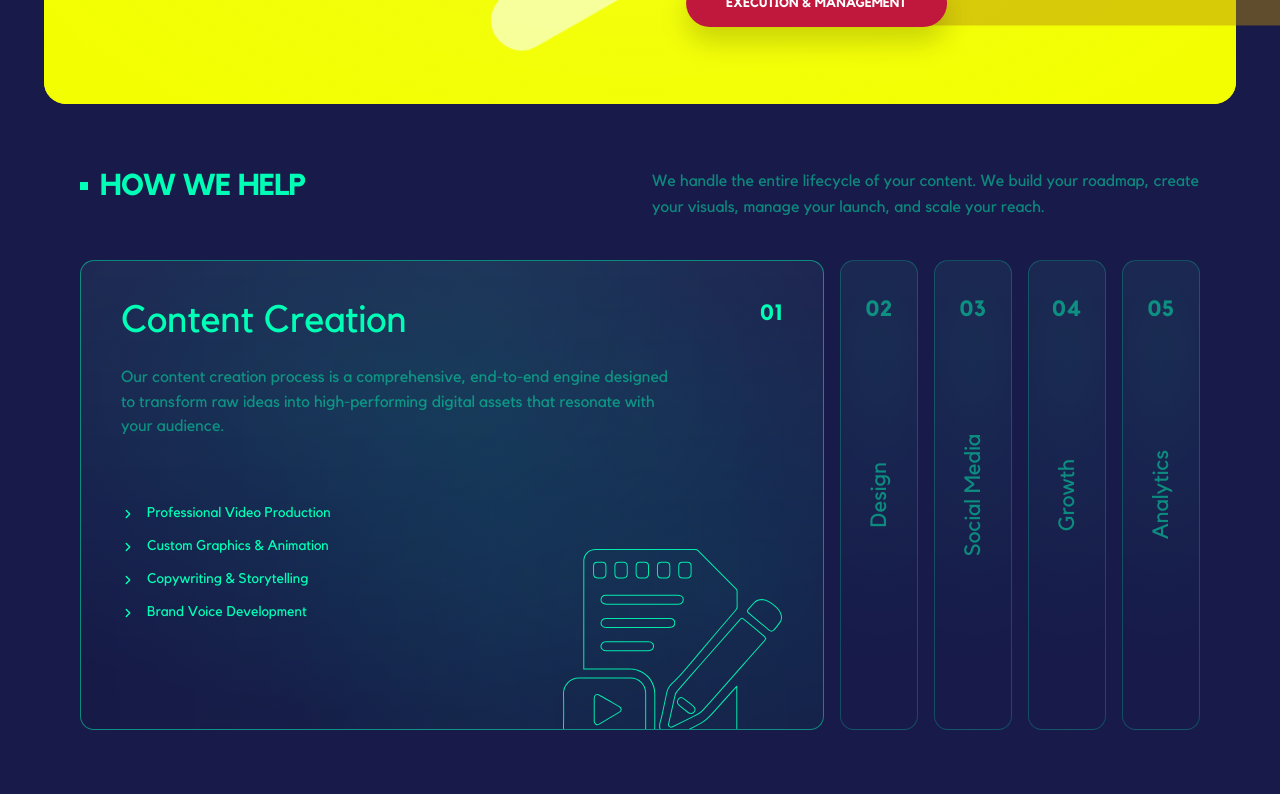
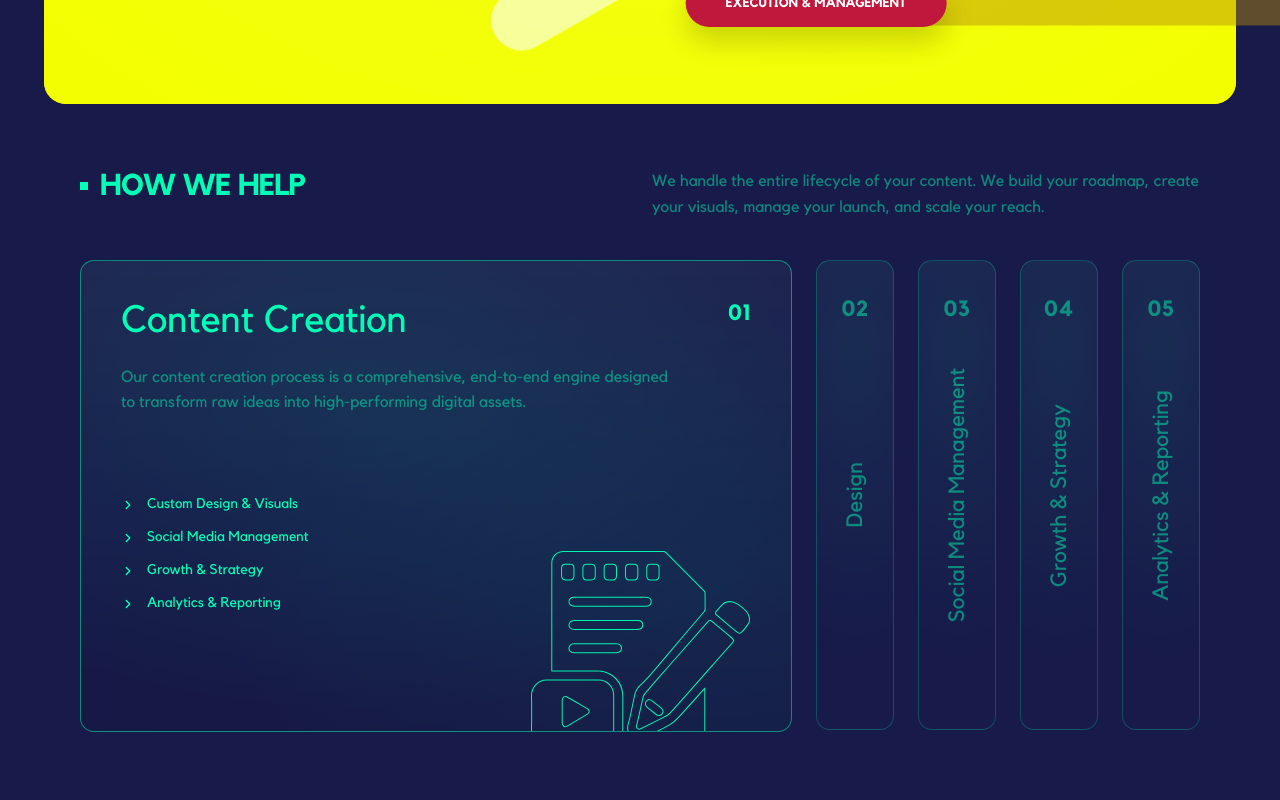
Before and after one commit to Omardiab22/creators-hub, a Next.js app: page / in a window 1280 px wide. Shown: the part 1292-2092 px from the top of the page. Built offline with nearby package versions, Linux system fonts and the light colour scheme.

Commit message:
edit way we work section

```diff
--- a/src/components/sections/WayWeWork.tsx
+++ b/src/components/sections/WayWeWork.tsx
@@ -276,48 +276,40 @@ function HowWeHelp({ bigIcon, className = "" }: HowWeHelpProps) {
         number: "01",
         label: "Content Creation",
         title: "Content Creation",
-        desc: "Our content creation process is a comprehensive, end-to-end engine designed to transform raw ideas into high-performing digital assets that resonate with your audience.",
-        bullets: ["Professional Video Production", "Custom Graphics & Animation", "Copywriting & Storytelling", "Brand Voice Development"],
+        desc: "Our content creation process is a comprehensive, end-to-end engine designed to transform raw ideas into high-performing digital assets.",
+        bullets: ["Custom Design & Visuals", "Social Media Management", "Growth & Strategy", "Analytics & Reporting"],
       },
-      {
-        id: "t2",
-        number: "02",
-        label: "Design",
-        title: "Design Excellence",
-        desc: "We craft stunning visual identities and user experiences that elevate your brand. From logos to complete design systems, every pixel is purposefully placed.",
-        bullets: ["Brand Identity & Logo Design", "UI/UX Design", "Marketing Materials", "Web & Mobile Design"],
-      },
-      {
-        id: "t3",
-        number: "03",
-        label: "Social Media",
-        title: "Social Media Management",
-        desc: "Strategic social media management that builds communities, drives engagement, and converts followers into loyal customers across all major platforms.",
-        bullets: ["Platform Strategy & Planning", "Content Calendar Management", "Community Engagement", "Influencer Collaboration"],
-      },
-      {
-        id: "t4",
-        number: "04",
-        label: "Growth",
-        title: "Growth & Strategy",
-        desc: "Data-driven growth strategies tailored to your business goals. We identify opportunities, optimize channels, and scale what works to maximize your ROI.",
-        bullets: ["Market Research & Analysis", "Audience Targeting", "Campaign Optimization", "Conversion Rate Optimization"],
-      },
-      {
-        id: "t5",
-        number: "05",
-        label: "Analytics",
-        title: "Analytics & Reporting",
-        desc: "Comprehensive analytics and transparent reporting that give you complete visibility into your campaign performance and business growth metrics.",
-        bullets: ["Performance Dashboards", "Custom Reports & Insights", "ROI Tracking", "Competitor Analysis"],
-      },
+      { id: "t2", number: "02", label: "Design", title: "Design", desc: "", bullets: [] },
+      { id: "t3", number: "03", label: "Social Media Management", title: "Social Media Management", desc: "", bullets: [] },
+      { id: "t4", number: "04", label: "Growth & Strategy", title: "Growth & Strategy", desc: "", bullets: [] },
+      { id: "t5", number: "05", label: "Analytics & Reporting", title: "Analytics & Reporting", desc: "", bullets: [] },
     ],
     []
   );
 
   const [activeId, setActiveId] = useState<string>(tabs[0].id);
+
+  // ✅ active index
   const activeIndex = useMemo(() => tabs.findIndex((t) => t.id === activeId), [tabs, activeId]);
+
+  // ✅ grid columns: active = 1fr, others = 78px
+  const gridCols = useMemo(
+    () => tabs.map((t) => (t.id === activeId ? "minmax(0, 1fr)" : "78px")).join(" "),
+    [tabs, activeId]
+  );
+
   const activeTab = tabs[activeIndex] ?? tabs[0];
+
+  // ✅ Smooth slower transition config (shared)
+  const smoothLayout = useMemo(
+    () => ({
+      type: "spring" as const,
+      stiffness: 220,
+      damping: 32,
+      mass: 1.15,
+    }),
+    []
+  );
 
   return (
     <section id="how-we-help" className={`relative w-full ${className}`} style={{ background: NAVY }}>
@@ -345,20 +337,7 @@ function HowWeHelp({ bigIcon, className = "" }: HowWeHelpProps) {
         <div className="mt-8 sm:mt-10">
           {/* Mobile */}
           <div className="md:hidden">
-            <div className="relative h-[470px]">
-              <AnimatePresence mode="wait" initial={false}>
-                <motion.div
-                  key={activeTab.id}
-                  initial={{ opacity: 0, y: 10, filter: "blur(4px)" }}
-                  animate={{ opacity: 1, y: 0, filter: "blur(0px)" }}
-                  exit={{ opacity: 0, y: -10, filter: "blur(4px)" }}
-                  transition={{ duration: 0.28, ease: [0.22, 1, 0.36, 1] }}
-                  className="absolute inset-0"
-                >
-                  <ActivePanel tab={activeTab} bigIcon={bigIcon} />
-                </motion.div>
-              </AnimatePresence>
-            </div>
+            <ActivePanel key={activeTab.id} tab={activeTab} bigIcon={bigIcon} />
 
             <div className="mt-5 flex gap-3 overflow-x-auto pb-2">
               {tabs.map((t) => {
@@ -368,11 +347,14 @@ function HowWeHelp({ bigIcon, className = "" }: HowWeHelpProps) {
                     key={t.id}
                     type="button"
                     onClick={() => setActiveId(t.id)}
-                    className="shrink-0 rounded-full px-4 py-2 text-[12px] font-semibold border transition-all duration-300"
+                    className={[
+                      "shrink-0 rounded-full px-4 py-2 text-[12px] font-semibold",
+                      "border transition",
+                      isActive ? "text-[#081B17]" : "text-white/80",
+                    ].join(" ")}
                     style={{
                       borderColor: isActive ? NEON : NEON_22,
                       backgroundColor: isActive ? NEON : "rgba(255,255,255,0.04)",
-                      color: isActive ? "#081B17" : "rgba(255,255,255,0.8)",
                     }}
                   >
                     {t.number} • {t.label}
@@ -384,48 +366,26 @@ function HowWeHelp({ bigIcon, className = "" }: HowWeHelpProps) {
 
           {/* Desktop */}
           <div className="hidden md:block">
-            <div className="flex gap-4 h-[470px]">
+            <motion.div
+              layout
+              className="grid gap-6"
+              style={{ gridTemplateColumns: gridCols }}
+              transition={{ layout: smoothLayout }} // ✅ أبطأ + سموز
+            >
               {tabs.map((t) => {
                 const isActive = t.id === activeId;
 
                 return (
-                  <div
-                    key={t.id}
-                    className="relative h-full transition-all duration-500 ease-out"
-                    style={{
-                      flex: isActive ? "1 1 0%" : "0 0 78px",
-                      minWidth: isActive ? "0" : "78px",
-                    }}
-                  >
-                    <AnimatePresence mode="wait" initial={false}>
+                  <motion.div key={t.id} layout transition={smoothLayout}>
                     {isActive ? (
-                        <motion.div
-                          key={`${t.id}-active`}
-                          initial={{ opacity: 0, y: 10, filter: "blur(4px)" }}
-                          animate={{ opacity: 1, y: 0, filter: "blur(0px)" }}
-                          exit={{ opacity: 0, y: -10, filter: "blur(4px)" }}
-                          transition={{ duration: 0.28, ease: [0.22, 1, 0.36, 1] }}
-                          className="absolute inset-0"
-                        >
-                          <ActivePanel tab={t} bigIcon={bigIcon} />
+                      <ActivePanel key={t.id} tab={t} bigIcon={bigIcon} />
+                    ) : (
+                      <ClosedColumn tab={t} onClick={() => setActiveId(t.id)} />
+                    )}
                   </motion.div>
-                      ) : (
-                        <motion.div
-                          key={`${t.id}-closed`}
-                          initial={{ opacity: 0 }}
-                          animate={{ opacity: 1 }}
-                          exit={{ opacity: 0 }}
-                          transition={{ duration: 0.18, ease: [0.22, 1, 0.36, 1] }}
-                          className="absolute inset-0"
-                        >
-                          <ClosedColumn tab={t} onClick={() => setActiveId(t.id)} />
-                        </motion.div>
-                      )}
-                    </AnimatePresence>
-                  </div>
                 );
               })}
-            </div>
+            </motion.div>
           </div>
         </div>
       </div>
@@ -439,9 +399,11 @@ function HowWeHelp({ bigIcon, className = "" }: HowWeHelpProps) {
 
 function ActivePanel({ tab, bigIcon }: { tab: Tab; bigIcon?: React.ReactNode }) {
   return (
-    <div
-      className="relative overflow-hidden h-full w-full rounded-[14px]"
+    <motion.div
+      layout
+      className="relative overflow-hidden"
       style={{
+        borderRadius: 14,
         border: `1px solid ${NEON_48}`,
         background:
           "radial-gradient(900px 520px at 40% 28%, rgba(0,255,182,0.09) 0%, rgba(0,0,0,0) 62%)," +
@@ -449,17 +411,7 @@ function ActivePanel({ tab, bigIcon }: { tab: Tab; bigIcon?: React.ReactNode })
           "linear-gradient(180deg, rgba(255,255,255,0.03) 0%, rgba(255,255,255,0.00) 55%, rgba(0,0,0,0.06) 100%)",
       }}
     >
-      {/* Premium subtle sweep */}
-      <motion.div
-        aria-hidden="true"
-        className="absolute -inset-[60px] pointer-events-none opacity-[0.06]"
-        style={{
-          background: "linear-gradient(90deg, rgba(0,0,0,0) 0%, rgba(0,255,182,0.75) 50%, rgba(0,0,0,0) 100%)",
-          transform: "rotate(12deg)",
-        }}
-        animate={{ x: [-40, 40] }}
-        transition={{ duration: 6, repeat: Infinity, ease: "easeInOut" }}
-      />
+      <div className="relative h-[420px] md:h-[470px]">
         <div className="absolute right-8 top-7 md:right-10 md:top-9">
           <span className="text-[18px] md:text-[22px] font-semibold tracking-wide" style={{ color: NEON }}>
             {tab.number}
@@ -467,6 +419,14 @@ function ActivePanel({ tab, bigIcon }: { tab: Tab; bigIcon?: React.ReactNode })
         </div>
 
         <div className="h-full px-6 md:px-10 pt-8 md:pt-10 pb-10">
+          <AnimatePresence mode="wait">
+            <motion.div
+              key={tab.id}
+              initial={{ opacity: 0, y: 14 }}
+              animate={{ opacity: 1, y: 0 }}
+              exit={{ opacity: 0, y: -6 }} // ✅ أهدى
+              transition={{ duration: 0.42, ease: [0.22, 1, 0.36, 1] }} // ✅ smoother + slower
+            >
               <h3 className="text-[30px] md:text-[38px] leading-[1.05] font-medium" style={{ color: NEON }}>
                 {tab.title}
               </h3>
@@ -476,7 +436,7 @@ function ActivePanel({ tab, bigIcon }: { tab: Tab; bigIcon?: React.ReactNode })
               </p>
 
               {!!tab.bullets?.length && (
-          <ul className="mt-10 md:mt-16 space-y-3">
+                <ul className="mt-10 md:mt-20 space-y-3">
                   {tab.bullets.map((b) => (
                     <li key={b} className="flex items-center gap-3">
                       <svg width="14" height="14" viewBox="0 0 24 24" fill="none" style={{ color: NEON }}>
@@ -488,6 +448,7 @@ function ActivePanel({ tab, bigIcon }: { tab: Tab; bigIcon?: React.ReactNode })
                           strokeLinejoin="round"
                         />
                       </svg>
+
                       <span className="text-[13px] md:text-[14px] font-medium" style={{ color: NEON }}>
                         {b}
                       </span>
@@ -495,65 +456,66 @@ function ActivePanel({ tab, bigIcon }: { tab: Tab; bigIcon?: React.ReactNode })
                   ))}
                 </ul>
               )}
+            </motion.div>
+          </AnimatePresence>
 
-        {bigIcon && (
-          <div className="pointer-events-none absolute bottom-7 right-7 md:bottom-10 md:right-10 h-[120px] w-[180px] md:h-[140px] md:w-[220px] opacity-90">
-            {bigIcon}
-          </div>
-        )}
+          <div className="pointer-events-none absolute bottom-7 right-7 md:bottom-10 md:right-10">
+            <div className="h-[120px] w-[180px] md:h-[140px] md:w-[220px] opacity-95">
+              {bigIcon ?? null}
             </div>
           </div>
+        </div>
+      </div>
+    </motion.div>
   );
 }
 
 /* =========================
-   Closed Column
+   Closed Column (Centered Title)
 ========================= */
 
 function ClosedColumn({ tab, onClick }: { tab: Tab; onClick: () => void }) {
   return (
-    <button
+    <motion.button
+      layout
       type="button"
       onClick={onClick}
-      className="group relative w-full h-full overflow-hidden rounded-[14px] cursor-pointer transition-all duration-300 hover:scale-[1.02]"
+      className="relative w-[78px] overflow-hidden"
       style={{
+        height: 470,
+        borderRadius: 14,
         border: `1px solid ${NEON_22}`,
         background:
           "radial-gradient(260px 520px at 50% 20%, rgba(0,255,182,0.06) 0%, rgba(0,0,0,0) 60%)," +
           "linear-gradient(180deg, rgba(255,255,255,0.02) 0%, rgba(255,255,255,0.00) 70%)",
       }}
+      whileHover={{ scale: 1.008 }}
+      transition={{
+        type: "spring",
+        stiffness: 240,
+        damping: 30,
+        mass: 1.05,
+      }}
     >
-      {/* Hover glow */}
-      <div
-        className="absolute inset-0 pointer-events-none opacity-0 group-hover:opacity-40 transition-opacity duration-300 rounded-[14px]"
-        style={{
-          background: `radial-gradient(circle at center, ${NEON_22} 0%, transparent 70%)`,
-        }}
-      />
-
-      {/* Number at top */}
-      <div className="absolute left-1/2 -translate-x-1/2 top-8 transition-all duration-300 group-hover:-translate-y-1">
-        <span
-          className="text-[18px] md:text-[22px] font-semibold tracking-wide transition-colors duration-300 group-hover:text-[#00FFB6]"
-          style={{ color: NEON_48 }}
-        >
+      <div className="absolute left-1/2 -translate-x-1/2 top-8">
+        <span className="text-[18px] md:text-[22px] font-semibold tracking-wide" style={{ color: NEON_48 }}>
           {tab.number}
         </span>
       </div>
 
-      {/* Vertical label */}
       <div className="absolute inset-0 flex items-center justify-center">
         <span
-          className="whitespace-nowrap text-[18px] md:text-[22px] font-medium transition-colors duration-300 group-hover:text-[#00FFB6]"
+          className="whitespace-nowrap text-[18px] md:text-[22px] font-medium"
           style={{
+            color: NEON_48,
             writingMode: "vertical-rl",
             transform: "rotate(180deg)",
-            color: NEON_48,
+            transformOrigin: "center",
           }}
         >
           {tab.label}
         </span>
       </div>
-    </button>
+    </motion.button>
   );
 }
```
Lines whose indentation alone changed are shown as unchanged.
